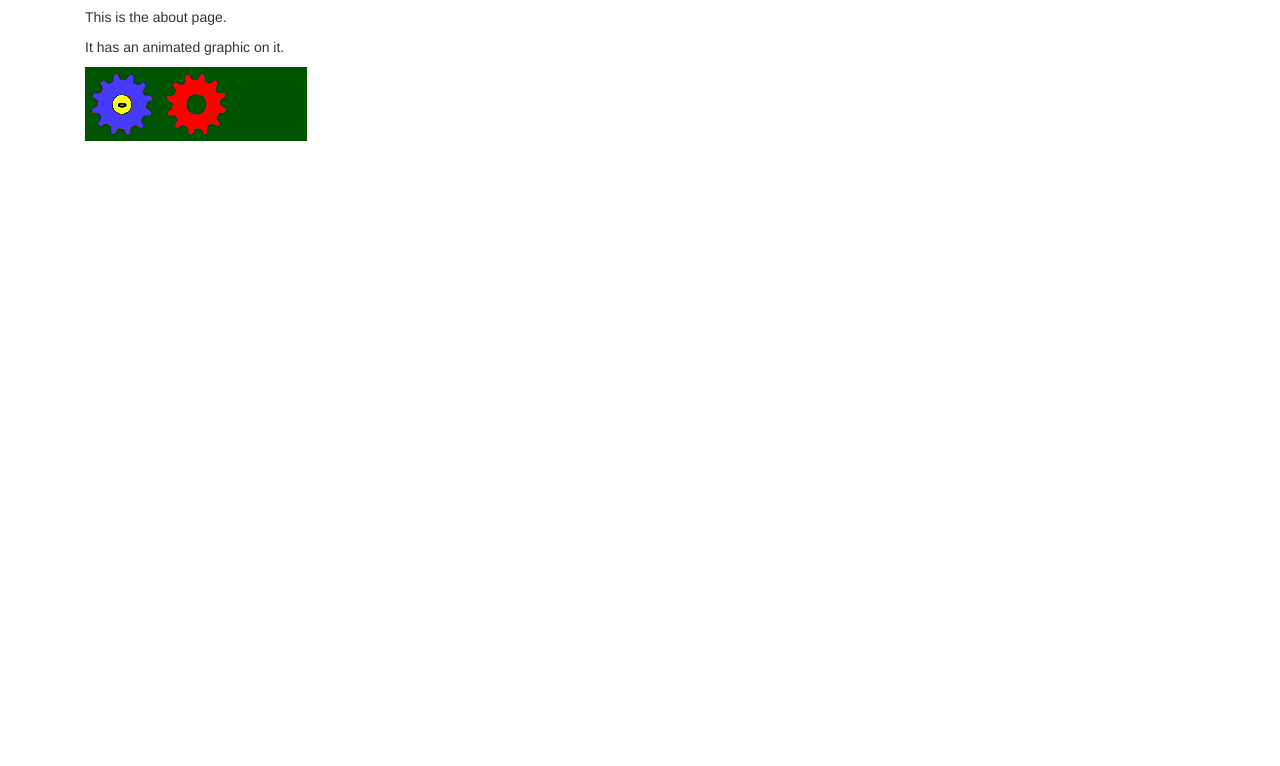
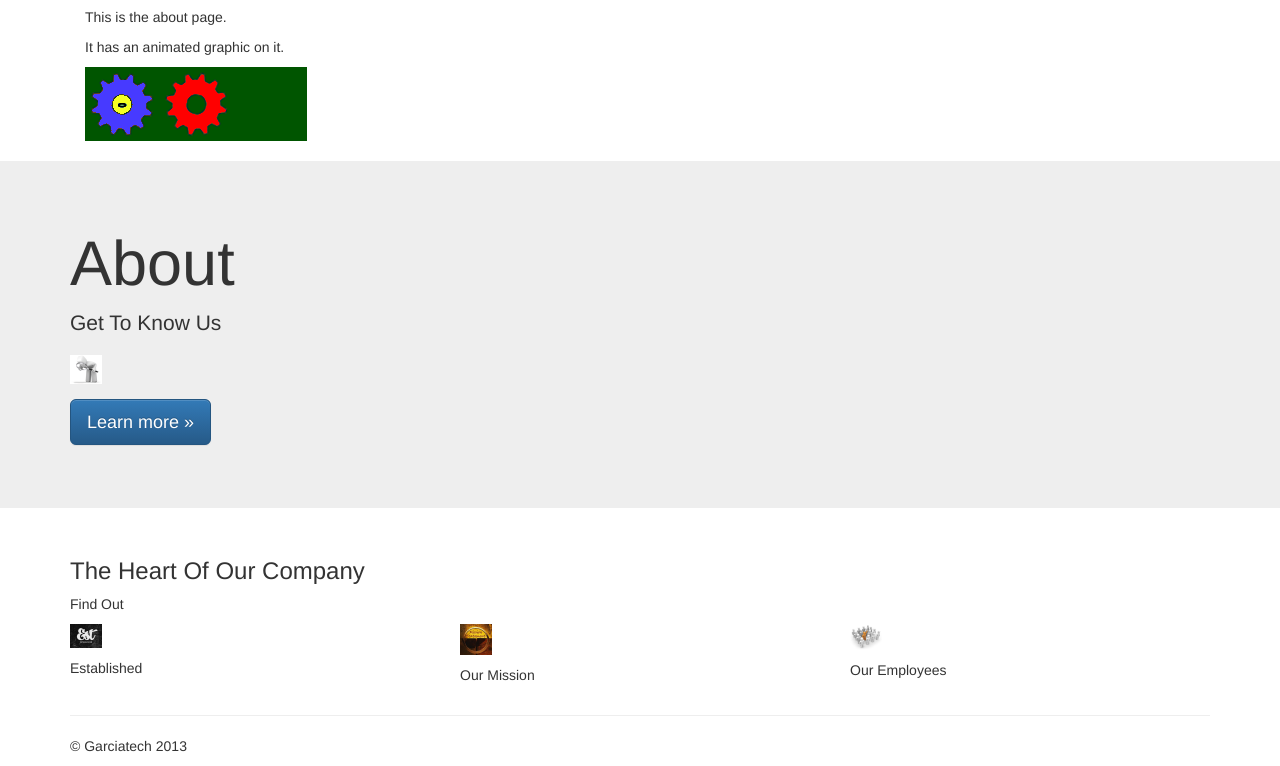
Before and after one commit to JaxG41/PROG270-Garcia, a plain HTML site: page Week06-Animate/About.html in a window 1280 px wide. Shown: the part 463-1229 px from the top of the page. Before the commit the page ends 800 px from the top, so only its background shows below. Drawn offline with nearby package versions, Linux system fonts and the light colour scheme.

Commit message:
Added Final Changes

```diff
--- a/Week06-Animate/About.html
+++ b/Week06-Animate/About.html
@@ -54,6 +54,31 @@
 				<div id='drawHere02' class='draw-target'></div>
 			</div>
 		</div><!-- /.container -->
+		<br/>
+		<!-- Main jumbotron for a primary marketing message or call to action -->
+	<div class="jumbotron">
+		<div class="container">
+		<h1>About</h1>
+			<p>Get To Know Us</p>
+			<p><img src="images/learn_more.png" alt="Learn More" title="Learn More" /></p>
+			<p><a class="btn btn-primary btn-lg">Learn more &raquo;</a></p>
+		</div>
+	</div>
+
+	<div class="container">
+		<h3>The Heart Of Our Company</h3>
+		<p>Find Out</p>
+		<div class="row">
+			<div class="col-md-4"><p><img src="images/est.png" alt="Established Logo" title="Established" /></p><p>Established</p></div>
+			<div class="col-md-4"><p><img src="images/mission_statement.png" alt="Mission Statement" title="Our Mission" /></p><p>Our Mission</p></div>
+			<div class="col-md-4"><p><img src="images/employees.png" alt="Employees" title="Our Employees" /></p><p>Our Employees</p></div>
+		</div>
+
+		<hr>
+
+		<footer>
+			<p>&copy; Garciatech 2013</p>
+		</footer>
 
 	</body>
 </html>
```
Also changed, not shown: Week05-Bootstrap/About.html (+1 -1 lines), Week05-Bootstrap/Contact.html (+1 -1 lines), Week06-Animate/Contacts.html (+27 -2 lines), Week06-Animate/index.html (+1 -0 lines), Week06-Animate/images/123.png (added), Week06-Animate/images/email.png (added), Week06-Animate/images/employees.png (added), Week06-Animate/images/est.png (added), Week06-Animate/images/learn_more.png (added), Week06-Animate/images/mission_statement.png (added), Week06-Animate/images/phone.png (added), Week06-Animate/images/write.png (added).
